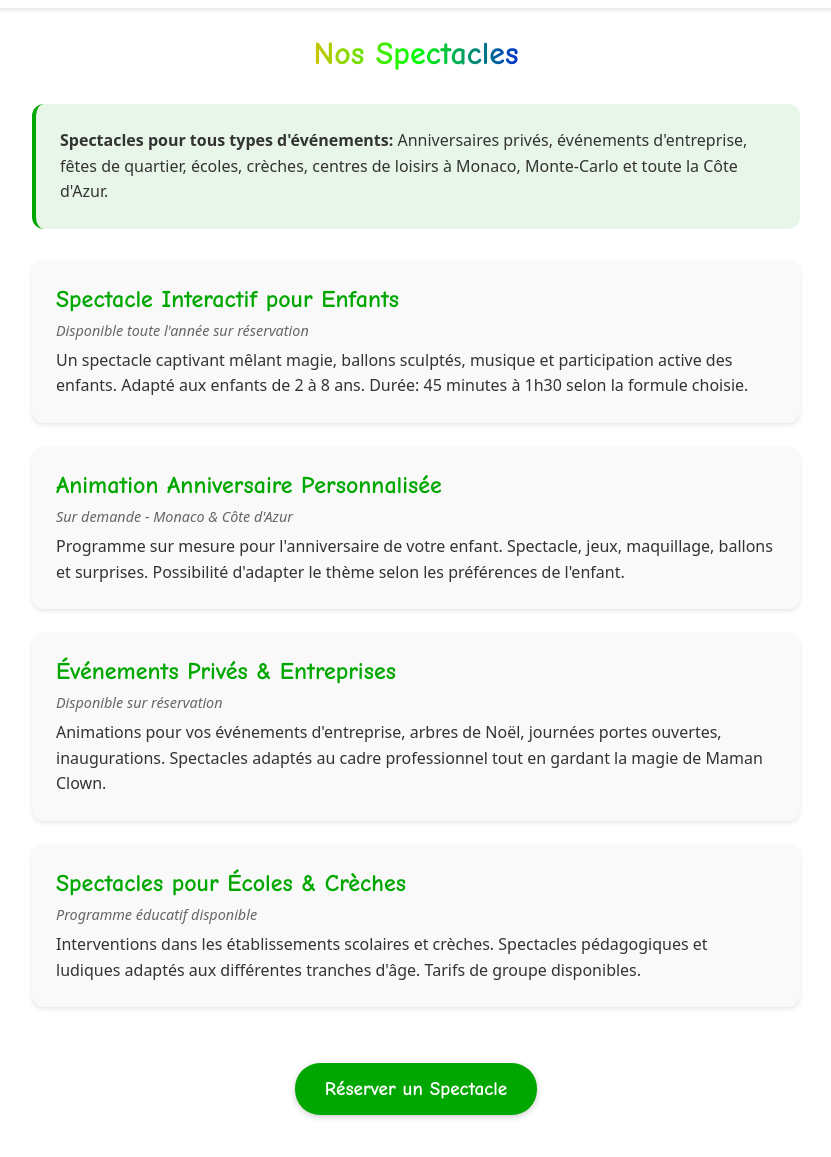
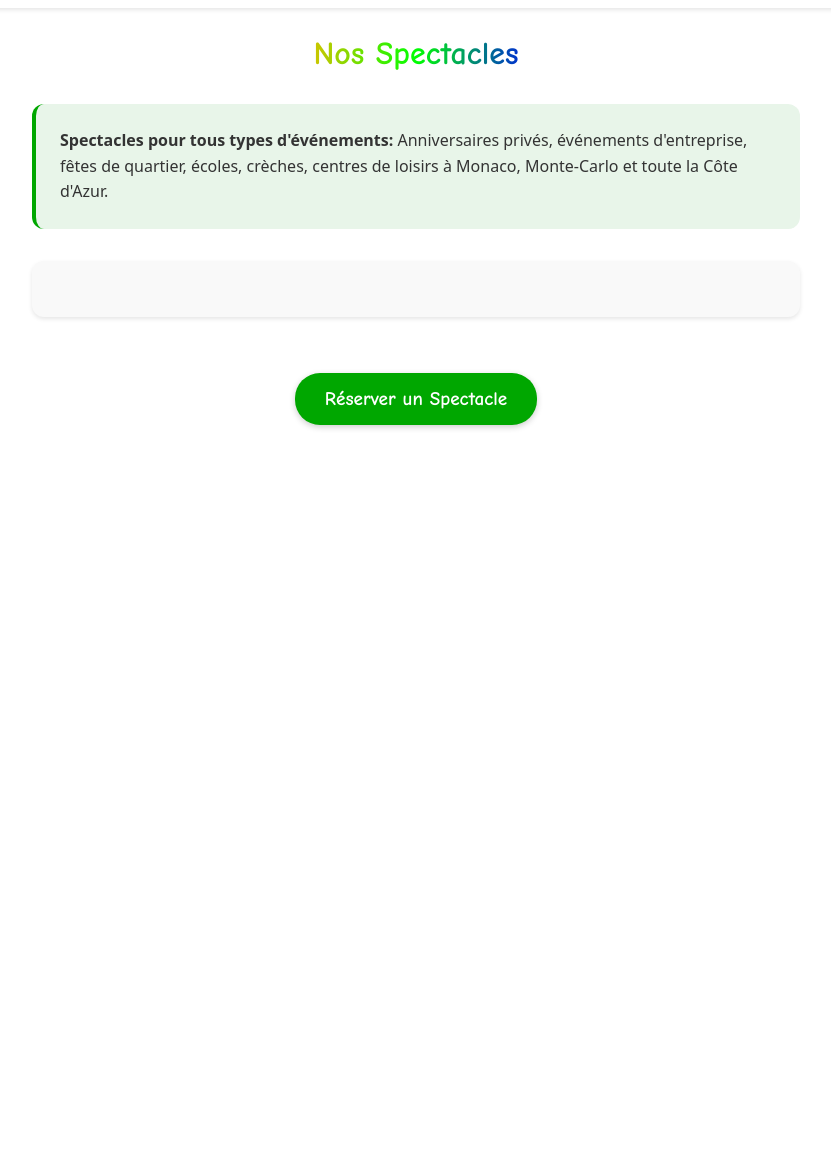
Before and after one commit to stephenangeloni/mamanclown, a plain HTML site: page FR/spectacles.html in a window 1280 px wide. Shown: the part 77-1234 px from the top of the page, without its empty margins (224-1055 px from the left). After the commit the page ends 800 px from the top, so only its background shows below. Drawn offline with Linux system fonts and the light colour scheme.

Commit message:
Remove show descriptions and titles from shows.html and spectacles.html for content update

```diff
--- a/FR/spectacles.html
+++ b/FR/spectacles.html
@@ -170,38 +170,10 @@
         </div>
 
         <div class="show-card">
-            <h3>Spectacle Interactif pour Enfants</h3>
-            <div class="show-date">Disponible toute l'année sur réservation</div>
+            <h3> </h3>
+            <div class="show-date"> </div>
             <p class="show-description">
-                Un spectacle captivant mêlant magie, ballons sculptés, musique et participation active des enfants.
-                Adapté aux enfants de 2 à 8 ans. Durée: 45 minutes à 1h30 selon la formule choisie.
-            </p>
-        </div>
 
-        <div class="show-card">
-            <h3>Animation Anniversaire Personnalisée</h3>
-            <div class="show-date">Sur demande - Monaco & Côte d'Azur</div>
-            <p class="show-description">
-                Programme sur mesure pour l'anniversaire de votre enfant. Spectacle, jeux, maquillage,
-                ballons et surprises. Possibilité d'adapter le thème selon les préférences de l'enfant.
-            </p>
-        </div>
-
-        <div class="show-card">
-            <h3>Événements Privés & Entreprises</h3>
-            <div class="show-date">Disponible sur réservation</div>
-            <p class="show-description">
-                Animations pour vos événements d'entreprise, arbres de Noël, journées portes ouvertes,
-                inaugurations. Spectacles adaptés au cadre professionnel tout en gardant la magie de Maman Clown.
-            </p>
-        </div>
-
-        <div class="show-card">
-            <h3>Spectacles pour Écoles & Crèches</h3>
-            <div class="show-date">Programme éducatif disponible</div>
-            <p class="show-description">
-                Interventions dans les établissements scolaires et crèches. Spectacles pédagogiques et ludiques
-                adaptés aux différentes tranches d'âge. Tarifs de groupe disponibles.
             </p>
         </div>
 
```
Also changed, not shown: EN/shows.html (+2 -30 lines).
